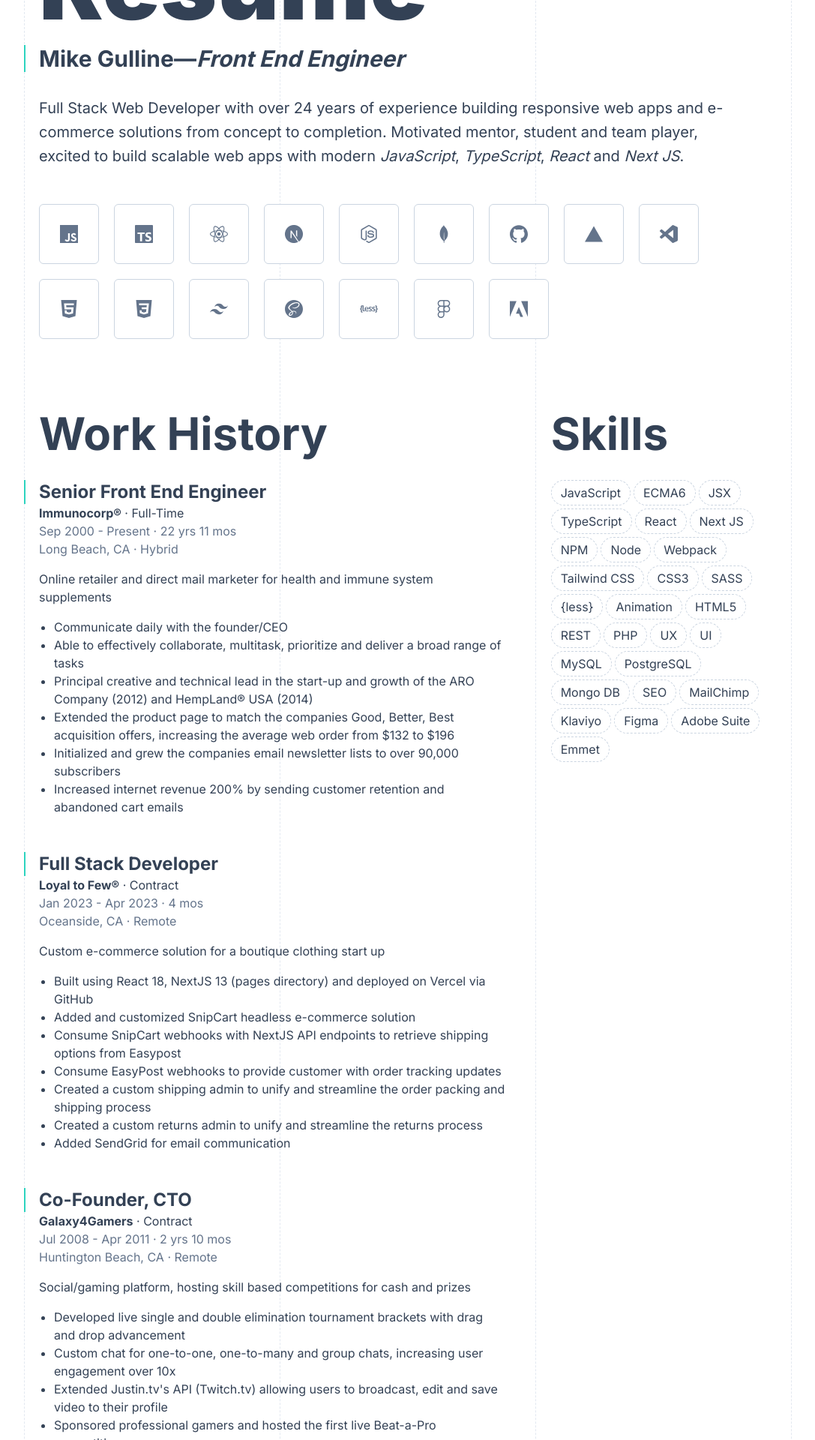
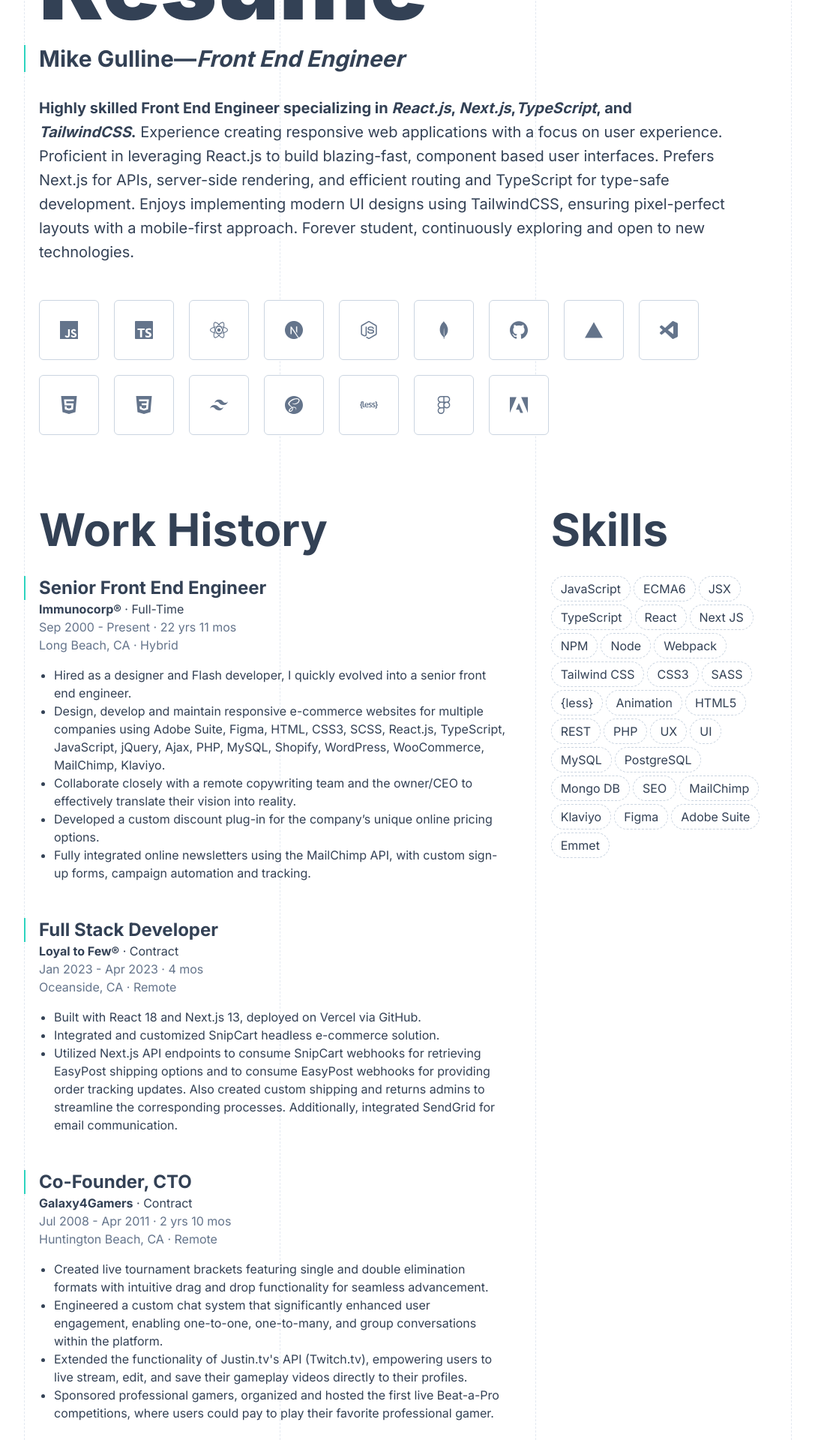
Before and after one commit to mikegulline/personal, a Next.js app: page /resume in a window 1280 px wide. Shown: the part 420-2340 px from the top of the page at 75% size, without its empty margins (96-1183 px from the left). Built offline with nearby package versions, Linux system fonts and the light colour scheme.

Commit message:
update resume

```diff
--- a/src/app/resume/components/job.tsx
+++ b/src/app/resume/components/job.tsx
@@ -31,7 +31,7 @@
       <p className='mb-4 text-slate-500'>
         {city}, {state} &middot; {onsite}
       </p>
-      <p className='mb-4'>{description}</p>
+      {/* <p className='mb-4'>{description}</p> */}
       <ul className='list-disc list-outside'>
         {notes.map((info, i) => {
           return (
--- a/src/app/resume/data/work.ts
+++ b/src/app/resume/data/work.ts
@@ -29,12 +29,11 @@
     end: 'Present',
     details: '',
     notes: [
-      'Communicate daily with the founder/CEO',
-      'Able to effectively collaborate, multitask, prioritize and deliver a broad range of tasks',
-      'Principal creative and technical lead in the start-up and growth of the ARO Company (2012) and HempLand® USA (2014)',
-      'Extended the product page to match the companies Good, Better, Best acquisition offers, increasing the average web order from $132 to $196',
-      'Initialized and grew the companies email newsletter lists to over 90,000 subscribers',
-      'Increased internet revenue 200% by sending customer retention and abandoned cart emails',
+      'Hired as a designer and Flash developer, I quickly evolved into a senior front end engineer.',
+      'Design, develop and maintain responsive e-commerce websites for multiple companies using Adobe Suite, Figma, HTML, CSS3, SCSS, React.js, TypeScript, JavaScript, jQuery, Ajax, PHP, MySQL, Shopify, WordPress, WooCommerce, MailChimp, Klaviyo.',
+      'Collaborate closely with a remote copywriting team and the owner/CEO to effectively translate their vision into reality.',
+      'Developed a custom discount plug-in for the company’s unique online pricing options. ',
+      'Fully integrated online newsletters using the MailChimp API, with custom sign-up forms, campaign automation and tracking.',
     ],
 
     properties: [
@@ -57,13 +56,9 @@
     end: '2023-04',
     details: '',
     notes: [
-      'Built using React 18, NextJS 13 (pages directory) and deployed on Vercel via GitHub',
-      'Added and customized SnipCart headless e-commerce solution ',
-      'Consume SnipCart webhooks with NextJS API endpoints to retrieve shipping options from Easypost',
-      'Consume EasyPost webhooks to provide customer with order tracking updates',
-      'Created a custom shipping admin to unify and streamline the order packing and shipping process',
-      'Created a custom returns admin to unify and streamline the returns process',
-      'Added SendGrid for email communication',
+      'Built with React 18 and Next.js 13, deployed on Vercel via GitHub.',
+      'Integrated and customized SnipCart headless e-commerce solution.',
+      'Utilized Next.js API endpoints to consume SnipCart webhooks for retrieving EasyPost shipping options and to consume EasyPost webhooks for providing order tracking updates. Also created custom shipping and returns admins to streamline the corresponding processes. Additionally, integrated SendGrid for email communication.',
     ],
   },
   {
@@ -80,10 +75,10 @@
     end: '2011-04',
     details: '',
     notes: [
-      'Developed live single and double elimination tournament brackets with drag and drop advancement',
-      'Custom chat for one-to-one, one-to-many and group chats, increasing user engagement over 10x',
-      "Extended Justin.tv's API (Twitch.tv) allowing users to broadcast, edit and save video to their profile",
-      'Sponsored professional gamers and hosted the first live Beat-a-Pro competitions',
+      'Created live tournament brackets featuring single and double elimination formats with intuitive drag and drop functionality for seamless advancement.',
+      'Engineered a custom chat system that significantly enhanced user engagement, enabling one-to-one, one-to-many, and group conversations within the platform.',
+      "Extended the functionality of Justin.tv's API (Twitch.tv), empowering users to live stream, edit, and save their gameplay videos directly to their profiles.",
+      'Sponsored professional gamers, organized and hosted the first live Beat-a-Pro competitions, where users could pay to play their favorite professional gamer.',
     ],
   },
   {
@@ -98,9 +93,9 @@
     start: '2006-08',
     end: '2008-02',
     notes: [
-      "Designed and implemented the company's real estate template website",
-      'Developed custom HTML websites for real estate professionals',
-      'Directed and created print campaigns, direct mail, trade show displays and signage',
+      "Spearheaded the design and development of the company's real estate template website, resulting in an impactful online presence and improved user experience.",
+      'Crafted custom HTML websites tailored specifically for real estate professionals, aligning with their unique branding and business requirements.',
+      'Demonstrated expertise in building reusable template components, optimizing development efficiency and ensuring consistency across multiple projects.',
     ],
   },
   {
@@ -115,9 +110,9 @@
     start: '2004-04',
     end: '2006-06',
     notes: [
-      "Designed and hand coded the company's minority law firm website",
-      'Created a custom newsletter solution with backend manager and builder',
-      'Directed all print campaigns, direct mail, trade show displays and signage',
+      "Designed and developed the company's minority owned law firm website highlighting each lawyer and their unique skills and achievements.",
+      "Developed a custom CMS solution to effectively manage the company's blog, news, and awards sections, enabling seamless content updates and up-to-date information.",
+      'Created a tailored newsletter solution with a backend manager and email builder, empowering the company to easily create and distribute professional newsletters, enhancing communication with clients and stakeholders.',
     ],
   },
   {
@@ -133,9 +128,9 @@
     start: '1999-05',
     end: '2000-07',
     notes: [
-      'Instituted process standards for product and apparel masking in PhotoShop',
-      'Animated website intros and business presentations using Flash',
-      'Web design, logo design and print design for various television shows',
+      'Established process standards for product and apparel masking in Photoshop, streamlining workflows and ensuring consistent and high-quality results in image editing.',
+      'Produced engaging website intros and captivating business presentations by leveraging Flash, effectively capturing audience attention and enhancing brand messaging.',
+      "Demonstrated versatility in web design, logo design, and print design for a diverse range of television shows, translating concepts into visually compelling assets that effectively represented each program's unique identity.",
     ],
   },
   {
@@ -150,9 +145,9 @@
     start: '1999-01',
     end: '1999-04',
     notes: [
-      'Product and apparel masking in PhotoShop for 3D spins in Flash',
-      'Advanced photo manipulation and recreation in PhotoShop',
-      'Wrote custom PhotoShop actions and batch processes for optimal output',
+      'Utilized Photoshop for product and apparel masking to create 3D spins in Flash.',
+      'Exhibited proficiency in advanced photo manipulation and recreation techniques in Photoshop, transform images with precision and creativity.',
+      'Developed custom Photoshop actions and implemented batch processes to automate repetitive tasks, optimizing workflow ensuring consistent and high-quality output.',
     ],
   },
 ];
--- a/src/app/resume/page.tsx
+++ b/src/app/resume/page.tsx
@@ -21,11 +21,17 @@
           </h2>
         </BorderLeft>
         <p className='text-xl leading-8  '>
-          Full Stack Web Developer with over 24 years of experience building
-          responsive web apps and e-commerce solutions from concept to
-          completion. Motivated mentor, student and team player, excited to
-          build scalable web apps with modern <em>JavaScript</em>,{' '}
-          <em>TypeScript</em>, <em>React</em> and <em>Next JS</em>.
+          <strong>
+            Highly skilled Front End Engineer specializing in <em>React.js</em>,{' '}
+            <em>Next.js</em>,<em>TypeScript</em>, and <em>TailwindCSS</em>.
+          </strong>{' '}
+          Experience creating responsive web applications with a focus on user
+          experience. Proficient in leveraging React.js to build blazing-fast,
+          component based user interfaces. Prefers Next.js for APIs, server-side
+          rendering, and efficient routing and TypeScript for type-safe
+          development. Enjoys implementing modern UI designs using TailwindCSS,
+          ensuring pixel-perfect layouts with a mobile-first approach. Forever
+          student, continuously exploring and open to new technologies.
         </p>
         <Icons />
       </div>
--- a/src/app/works/page.tsx
+++ b/src/app/works/page.tsx
@@ -72,23 +72,23 @@
       <div id='hl' className='mb-24'>
         <div className='px-5 mb-5 sm:mb-10'>
           <BrowserWrapper url='immunocorp.com/'>
-            <Image src={ssIMMHero} alt='Immunocorp® Product Screenshot' />
+            <Image src={ssIMMHero} alt='Immunocorp® Home' />
           </BrowserWrapper>
         </div>
         <div className='w-full sm:flex '>
           <div className='sm:w-1/3 px-5 mb-5 sm:mb-0'>
             <BrowserWrapper url='immunocorp.com/' small>
-              <Image src={ssIMM1} alt='Immunocorp® Home Screenshot' />
+              <Image src={ssIMM1} alt='Immunocorp® Landing Page' />
             </BrowserWrapper>
           </div>
           <div className='sm:w-1/3 px-5 mb-5 sm:mb-0'>
             <BrowserWrapper url='immunocorp.com/' small>
-              <Image src={ssIMM2} alt='Immunocorp® Footer Screenshot' />
+              <Image src={ssIMM2} alt='Immunocorp® Blog' />
             </BrowserWrapper>
           </div>
           <div className='sm:w-1/3 px-5 mb-5 sm:mb-0'>
-            <BrowserWrapper url='immunocorp.com/cart' small>
-              <Image src={ssIMM3} alt='Immunocorp® Cart Screenshot' />
+            <BrowserWrapper url='immunocorp.com/' small>
+              <Image src={ssIMM3} alt='Immunocorp® Immutol' />
             </BrowserWrapper>
           </div>
         </div>
--- /dev/null
+++ b/src/hooks/useDistanceFromElement.tsx
@@ -0,0 +1,62 @@
+import { useState, useEffect, RefObject } from 'react';
+
+// given an element and proximity
+// return the mouse distance from the element
+// only if distance is within the proximity
+// else return
+
+export default function useDistanceFromElement(
+  proximity: number,
+  ref: RefObject<HTMLDivElement>
+) {
+  const [distance, setDistance] = useState<number>(proximity);
+
+  useEffect(() => {
+    function onMouseMove(e: MouseEvent) {
+      if (!ref.current) return;
+      let dist = mouseDistanceFromElement(e, ref.current);
+      if (dist === proximity) return;
+      if (dist > proximity) dist = proximity;
+      setDistance((proximity - dist) / proximity);
+    }
+
+    document.addEventListener('mousemove', onMouseMove);
+    return () => document.removeEventListener('mousemove', onMouseMove);
+  }, [proximity, ref]);
+
+  return distance;
+}
+
+////////////////////////
+////////////////////////
+////////////////////////
+
+function mouseDistanceFromElement(
+  mouseEvent: MouseEvent,
+  element: HTMLDivElement
+): number {
+  let mX: number = mouseEvent.pageX,
+    mY: number = mouseEvent.pageY,
+    from = { x: mX, y: mY },
+    off = element.getBoundingClientRect(),
+    top: number = window.pageYOffset || document.documentElement.scrollTop,
+    left: number = window.pageXOffset || document.documentElement.scrollLeft,
+    ny1: number = off.top + top, //top
+    ny2: number = ny1 + element.offsetHeight, //bottom
+    nx1: number = off.left + left, //left
+    nx2: number = nx1 + element.offsetWidth, //right
+    maxX1: number = Math.max(mX, nx1),
+    minX2: number = Math.min(mX, nx2),
+    maxY1: number = Math.max(mY, ny1),
+    minY2: number = Math.min(mY, ny2),
+    intersectX: boolean = minX2 >= maxX1,
+    intersectY: boolean = minY2 >= maxY1,
+    to = {
+      x: intersectX ? mX : nx2 < mX ? nx2 : nx1,
+      y: intersectY ? mY : ny2 < mY ? ny2 : ny1,
+    },
+    distX: number = to.x - from.x,
+    distY: number = to.y - from.y,
+    hypot: number = (distX ** 2 + distY ** 2) ** (1 / 2);
+  return Math.floor(hypot);
+}
```
Also changed, not shown: src/app/resume/components/icon-single.tsx (+15 -54 lines).
